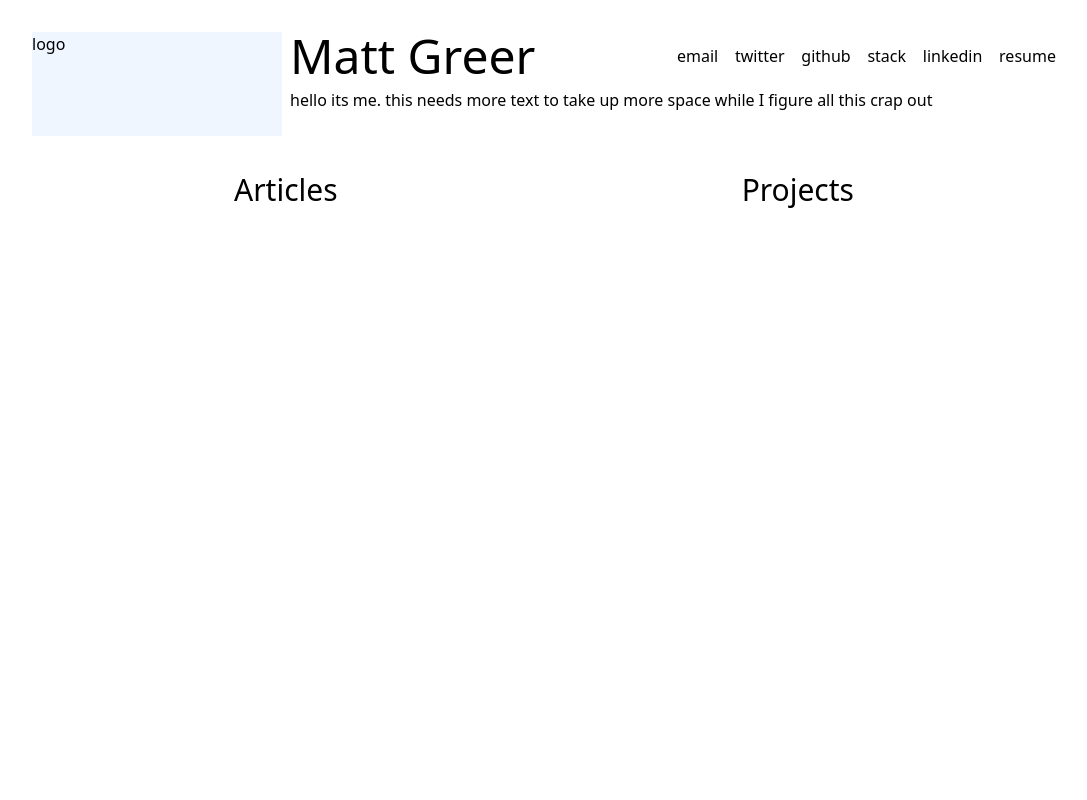
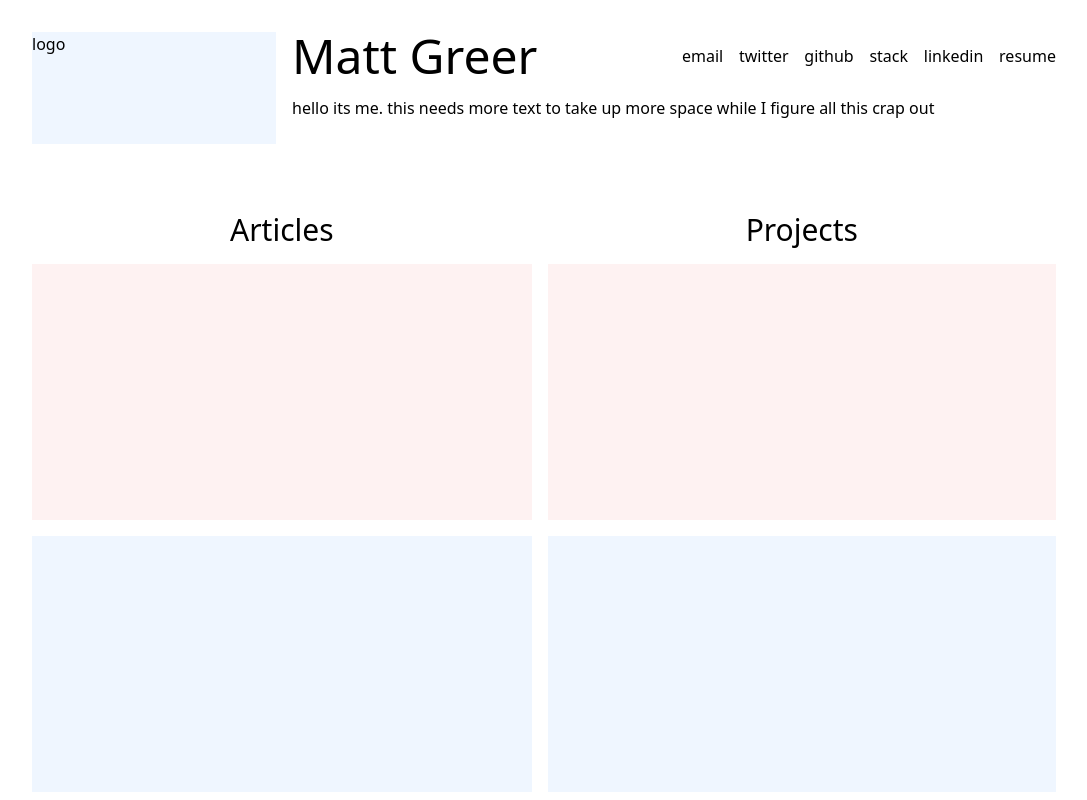
Before and after one commit to city41/mattgreer.dev, a Next.js app: page / in a window 1280 px wide. Shown: the top 800 px of the page, without its empty margins (96-1183 px from the left). Built offline with nearby package versions, Linux system fonts and the light colour scheme.

Commit message:
Section: dummy entries

```diff
--- a/components/index/Header.tsx
+++ b/components/index/Header.tsx
@@ -7,9 +7,7 @@ type HeaderProps = {
 
 function Header({ className }: HeaderProps) {
 	return (
-		<header
-			className={clsx(className, 'grid grid-cols-8 grid-rows-2 gap-2 my-8')}
-		>
+		<header className={clsx(className, 'grid grid-cols-8 grid-rows-2 gap-4')}>
 			<div className="bg-blue-50 col-span-2 sm:row-span-2">logo</div>
 			<h1 className="text-5xl col-span-6 sm:col-span-3">Matt Greer</h1>
 			<div className="flex flex-row col-span-8 sm:col-span-3 justify-between items-center">
--- a/components/index/IndexPage.tsx
+++ b/components/index/IndexPage.tsx
@@ -5,14 +5,13 @@ import { Section } from './Section';
 function IndexPage() {
 	return (
 		<div className="flex flex-col space-y-1 max-w-screen-lg lg:mx-auto mx-4">
-			<Header />
-			<main role="main" className="flex flex-col sm:flex-row content-between">
-				<Section className="flex-auto">
-					<h1 className="text-3xl text-center">Articles</h1>
-				</Section>
-				<Section className="flex-auto">
-					<h1 className="text-3xl text-center">Projects</h1>
-				</Section>
+			<Header className="mt-8 mb-16" />
+			<main
+				role="main"
+				className="flex flex-col sm:flex-row content-between space-x-4"
+			>
+				<Section className="flex-auto" title="Articles"></Section>
+				<Section className="flex-auto" title="Projects"></Section>
 			</main>
 		</div>
 	);
--- a/components/index/Section.tsx
+++ b/components/index/Section.tsx
@@ -1,12 +1,21 @@
 import React from 'react';
+import clsx from 'clsx';
 
 type SectionProps = {
 	className?: string;
-	children: React.ReactNode;
+	title?: string;
+	children?: React.ReactNode;
 };
 
-function Section({ className, children }: SectionProps) {
-	return <section className={className}>{children}</section>;
+function Section({ className, title }: SectionProps) {
+	return (
+		<section className={clsx(className, 'flex flex-col space-y-4')}>
+			{title && <h1 className="text-3xl text-center">{title}</h1>}
+			<div className="bg-red-50 h-64" />
+			<div className="bg-blue-50 h-64" />
+			<div className="bg-green-100 h-64" />
+		</section>
+	);
 }
 
 export { Section };
```
